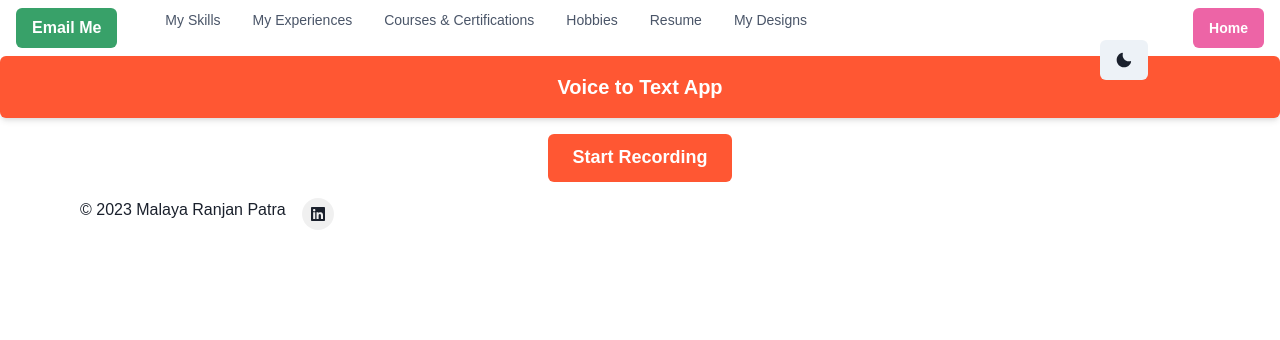
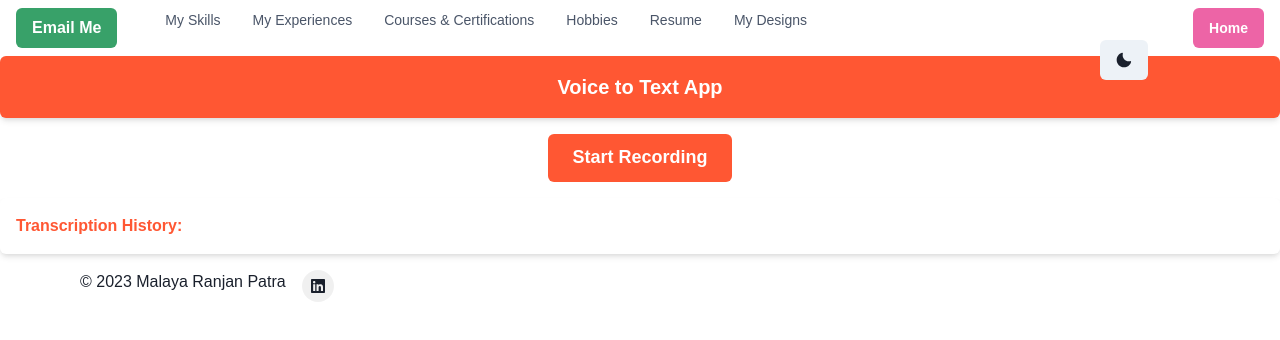
Before and after one commit to MalayaRP/my-world, a Next.js app: page /my-designs-3 in a window 1280 px wide. Shown: the top 340 px of the page. Built offline with nearby package versions, Linux system fonts and the light colour scheme.

Commit message:
Update page.js

```diff
--- a/app/my-designs-3/page.js
+++ b/app/my-designs-3/page.js
@@ -13,7 +13,6 @@ import {
 } from '@chakra-ui/react';
 import { MdContentCopy, MdSave } from 'react-icons/md';
 
-// Customize your Chakra UI theme here
 const theme = extendTheme({
   fonts: {
     heading: 'Arial, sans-serif',
@@ -30,7 +29,7 @@ const theme = extendTheme({
 
 const AudioToTextConverter = () => {
   const [transcribedText, setTranscribedText] = useState('');
-  const [previousTranscribedText, setPreviousTranscribedText] = useState('');
+  const [transcriptionHistory, setTranscriptionHistory] = useState([]);
   const [isRecording, setIsRecording] = useState(false);
 
   let recognition = null;
@@ -42,11 +41,11 @@ const AudioToTextConverter = () => {
     };
     recognition.onresult = event => {
       const result = event.results[0][0].transcript;
-      setPreviousTranscribedText(transcribedText);
       setTranscribedText(result);
     };
     recognition.onend = () => {
       setIsRecording(false);
+      saveTranscription();
     };
     recognition.start();
   };
@@ -55,6 +54,7 @@ const AudioToTextConverter = () => {
     if (recognition) {
       recognition.stop();
       setIsRecording(false);
+      saveTranscription();
     }
   };
 
@@ -67,8 +67,18 @@ const AudioToTextConverter = () => {
     document.body.removeChild(textArea);
   };
 
+  const saveTranscription = () => {
+    if (transcribedText) {
+      setTranscriptionHistory(prevHistory => [
+        transcribedText,
+        ...prevHistory,
+      ]);
+      setTranscribedText('');
+    }
+  };
+
   const saveToFile = () => {
-    const textToSave = transcribedText;
+    const textToSave = transcriptionHistory.join('\n');
     const blob = new Blob([textToSave], { type: 'text/plain' });
     const url = URL.createObjectURL(blob);
     const a = document.createElement('a');
@@ -113,8 +123,8 @@ const AudioToTextConverter = () => {
             Transcribed Text:
           </Text>
           <Input
-            defaultValue={previousTranscribedText}
-            onChange={e => setPreviousTranscribedText(e.target.value)}
+            defaultValue={transcribedText}
+            onChange={e => setTranscribedText(e.target.value)}
           />
           <Button
             onClick={copyToClipboard}
@@ -127,7 +137,7 @@ const AudioToTextConverter = () => {
             <Icon as={MdContentCopy} color="primary.500" />
           </Button>
           <Button
-            onClick={saveToFile}
+            onClick={saveTranscription}
             position="absolute"
             top="0"
             right="0"
@@ -138,6 +148,31 @@ const AudioToTextConverter = () => {
           </Button>
         </Box>
       )}
+      <Box
+        bg="white"
+        p={4}
+        borderRadius="md"
+        boxShadow="md"
+        w="100%"
+        maxH="200px"
+        overflowY="auto"
+      >
+        <Text fontWeight="bold" color="primary.500">
+          Transcription History:
+        </Text>
+        <Text>{transcriptionHistory.join('\n')}</Text>
+        {transcriptionHistory.length > 0 && (
+          <Button
+            onClick={saveToFile}
+            size="sm"
+            mt={2}
+            variant="outline"
+            colorScheme="primary"
+          >
+            Save Transcription History
+          </Button>
+        )}
+      </Box>
     </VStack>
   );
 };
```
